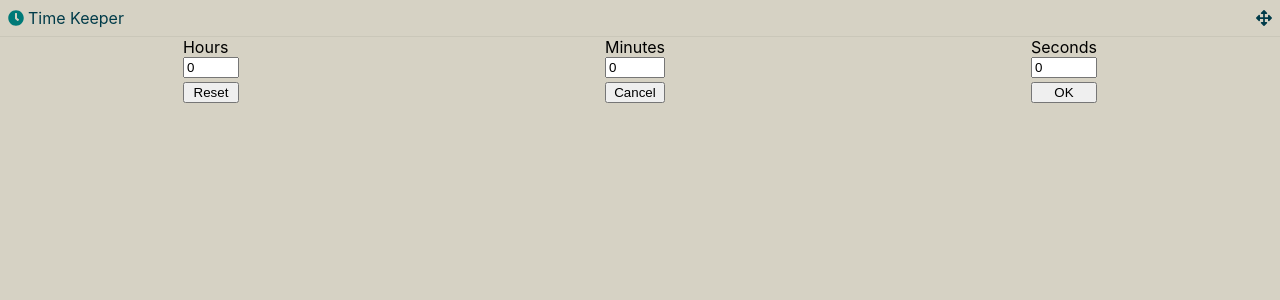
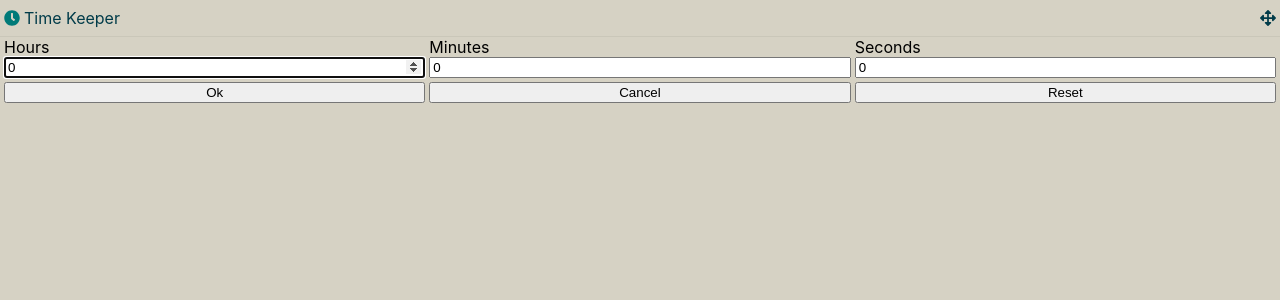
Before and after one commit to luckysoni/ticky, a React (Create React App) app: page / in a window 1280 px wide. Shown: the top 300 px of the page. Built offline with nearby package versions, Linux system fonts and the light colour scheme.

Commit message:
Accessibility

```diff
--- a/src/App.css
+++ b/src/App.css
@@ -50,6 +50,24 @@
   color: #007a78;
 }
 
+.EditCountdownForm {
+  display: grid;
+  grid-template-columns: repeat(3, 1fr);
+  grid-column-gap: 4px;
+  grid-row-gap: 4px;
+  padding: 0 4px;
+}
+
+.SrOnly {
+  position: absolute !important;
+  height: 1px;
+  width: 1px;
+  overflow: hidden;
+  clip: rect(1px 1px 1px 1px);
+  clip: rect(1px, 1px, 1px, 1px);
+}
+
+/* Animations */
 @keyframes blink {
   0%,
   49% {
@@ -63,19 +81,9 @@
   }
 }
 
-.EditActionButton {
-  margin-top: 4px;
+/* Accessibility */
+@media screen and (prefers-reduced-motion: reduce) {
+  .AlmostGone {
+    animation: none;
+  }
 }
-
-.Wrapper {
-  position: relative;
-}
-
-.SetCountdownScreenWrapper {
-  position: absolute;
-  top: 0;
-  left: 0;
-  bottom: 0;
-  right: 0;
-  background: #d6d2c4;
-}
--- a/src/App.tsx
+++ b/src/App.tsx
@@ -7,6 +7,7 @@ import {exhaustive} from './helpers/exhaustive'
 import './App.css'
 import {useHotkeys} from 'react-hotkeys-hook'
 import {addIfClassNames, addMaybeClassName} from './helpers/classnames'
+import {mkHtmlAttribute} from './helpers/dom'
 
 export function App() {
   const [showSetCountdownScreen, setShowSetCountdownScreen] = useState(true)
@@ -14,33 +15,40 @@ export function App() {
 
   return (
     <Wrapper>
-      <div className="Wrapper">
-        <CountdownScreen fromMs={fromMs} setShowSetCountdownScreen={setShowSetCountdownScreen} />
+      <CountdownScreen
+        fromMs={fromMs}
+        setShowSetCountdownScreen={setShowSetCountdownScreen}
+        showSetCountdownScreen={showSetCountdownScreen}
+      />
       {showSetCountdownScreen ? (
-          <div className="SetCountdownScreenWrapper">
         <SetCountdownScreen
           onHide={() => setShowSetCountdownScreen(false)}
           fromMs={fromMs}
           setFromMs={setFromMs}
         />
-          </div>
       ) : null}
-      </div>
     </Wrapper>
   )
 }
 
+type ScreenReaderMessagesT = 'empty-countdown-cannot-be-started' | null
+
 function CountdownScreen({
   fromMs,
+  showSetCountdownScreen,
   setShowSetCountdownScreen
 }: {
   fromMs: number
+  showSetCountdownScreen: boolean
   setShowSetCountdownScreen: React.Dispatch<React.SetStateAction<boolean>>
 }) {
   const intervalRef = useRef<NodeJS.Timeout | null>(null)
   const [currentMs, setCurrentMs] = useState(fromMs)
   const [state, setState] = useState<'paused' | 'counting'>('paused')
   const [toggleState, setToggleState] = useState(false)
+  const [screenReaderMessageType, setScreenReaderMessageType] =
+    useState<ScreenReaderMessagesT>(null)
+  const isHidden = showSetCountdownScreen
 
   useHotkeys('s', () => setToggleState(true))
   useHotkeys('r', () => onReset())
@@ -82,7 +90,10 @@ function CountdownScreen({
 
   function onStart() {
     if (currentMs > 0) {
+      setScreenReaderMessageType(null)
       setState('counting')
+    } else {
+      setScreenReaderMessageType('empty-countdown-cannot-be-started')
     }
   }
 
@@ -109,7 +120,7 @@ function CountdownScreen({
         if (currentMs > 0 && (intervalRef.current === null || intervalRef.current === undefined)) {
           intervalRef.current = setInterval(() => {
             setCurrentMs(prevMs => prevMs - 1000)
-          }, 1000)
+          }, 999)
         }
         break
       case 'paused':
@@ -123,11 +134,20 @@ function CountdownScreen({
     }
   }, [currentMs, state])
 
+  const startButtonAriaLabel = currentMs === fromMs ? 'Start' : 'Resume'
+
   return (
+    <div style={{display: isHidden ? 'none' : 'block'}}>
+      <ScreenReaderMessages screenReaderMessageType={screenReaderMessageType} />
       <Flex justifyContent="space-between" alignItems="center">
-      <CountDown remainingMs={currentMs} onEdit={onEdit} isPaused={state === 'paused'} />
-      <Flex flexDirection="column" className="ButtonGroup">
-        <button onClick={onStart} aria-label="Start">
+        <CountDown
+          remainingMs={currentMs}
+          onEdit={onEdit}
+          isPaused={state === 'paused'}
+          fromMs={fromMs}
+        />
+        <Flex flexDirection="column" className="ButtonGroup" role="button-group">
+          <button onClick={onStart} aria-label={startButtonAriaLabel}>
             <FontAwesomeIcon
               icon={faPlay}
               className={addMaybeClassName(
@@ -150,14 +170,40 @@ function CountdownScreen({
           </button>
         </Flex>
       </Flex>
+    </div>
   )
 }
 
+function ScreenReaderMessages({
+  screenReaderMessageType
+}: {
+  screenReaderMessageType: ScreenReaderMessagesT
+}) {
+  return (
+    <span role="alert" className="SrOnly">
+      {message(screenReaderMessageType)}
+    </span>
+  )
+}
+
+function message(screenReaderMessageType: ScreenReaderMessagesT) {
+  switch (screenReaderMessageType) {
+    case null:
+      return null
+    case 'empty-countdown-cannot-be-started':
+      return 'Set a countdown before it can be started'
+    default:
+      return exhaustive(screenReaderMessageType)
+  }
+}
+
 function CountDown({
+  fromMs,
   remainingMs,
   isPaused,
   onEdit
 }: {
+  fromMs: number
   remainingMs: number
   isPaused: boolean
   onEdit: () => void
@@ -168,10 +214,33 @@ function CountDown({
     [isPaused, 'isPaused']
   ])
 
+  /*
+    Annouce the timer if:
+    1. We just started. This lets the user know the starting position.
+    2. Every 3 seconds. This is to ensure there is enough time for the screen reader to read.
+    3. The countdown ended
+    4. Countdown is paused
+   */
+
+  const shouldAnnounce =
+    (remainingMs / 1000) % 3 === 0 || remainingMs === fromMs || remainingMs === 0 || isPaused
+
+  const ariaLiveAttr = mkHtmlAttribute('aria-live', shouldAnnounce ? 'assertive' : 'off')
+  const roleAttr = mkHtmlAttribute('role', shouldAnnounce ? 'alert' : null)
+
   return (
-    <button className={addMaybeClassName('Timer', classNames)} onClick={onEdit}>
+    <>
+      <span {...roleAttr} {...ariaLiveAttr} className="SrOnly">
+        {toHumanHearable(remainingMs, isPaused)}
+      </span>
+      <button
+        className={addMaybeClassName('Timer', classNames)}
+        onClick={onEdit}
+        aria-label="Edit countdown"
+      >
         {msToHumanReadable(remainingMs)}
       </button>
+    </>
   )
 }
 
@@ -215,19 +284,23 @@ function SetCountdownScreen({
     setSeconds(initialSeconds)
   }
 
-  function onCancelEditing() {
+  function onCancel() {
     onHide()
   }
 
   return (
-    <form onSubmit={onSubmit} onReset={onReset}>
-      <Flex alignItems="flex-end" justifyContent="space-around">
+    <form onSubmit={onSubmit} onReset={onReset} className="EditCountdownForm">
       <Flex flexDirection="column">
         <label htmlFor="hours">Hours</label>
-          <input id="hours" type="number" min="0" max="23" onChange={onChangeHours} value={hours} />
-          <button type="reset" className="EditActionButton">
-            Reset
-          </button>
+        <input
+          id="hours"
+          type="number"
+          min="0"
+          max="23"
+          onChange={onChangeHours}
+          value={hours}
+          autoFocus
+        />
       </Flex>
 
       <Flex flexDirection="column">
@@ -240,9 +313,6 @@ function SetCountdownScreen({
           value={minutes}
           onChange={onChangeMinutes}
         />
-          <button type="button" onClick={onCancelEditing} className="EditActionButton">
-            Cancel
-          </button>
       </Flex>
 
       <Flex flexDirection="column">
@@ -255,11 +325,15 @@ function SetCountdownScreen({
           value={seconds}
           onChange={onChangeSeconds}
         />
-          <button type="submit" className="EditActionButton">
-            OK
+      </Flex>
+
+      <button type="submit">Ok</button>
+
+      <button type="button" onClick={onCancel}>
+        Cancel
       </button>
-        </Flex>
-      </Flex>
+
+      <button type="reset">Reset</button>
     </form>
   )
 }
@@ -274,6 +348,30 @@ export function toMs(hours: number, minutes: number, seconds: number) {
 export function msToHumanReadable(ms: number) {
   const {hours, minutes, seconds} = toClock(ms)
   return `${pad(hours)}:${pad(minutes)}:${pad(seconds)}`
+}
+
+export function toHumanHearable(ms: number, isPaused: boolean) {
+  const {hours, minutes, seconds} = toClock(ms)
+
+  if (hours === 0 && minutes === 0 && seconds === 0) {
+    return 'Countdown ended'
+  }
+
+  if (isPaused) {
+    return 'Countdown paused'
+  }
+
+  const messages = [
+    hours !== 0 ? `${hours} ${plural('hour', hours)}` : null,
+    minutes !== 0 ? `${minutes} ${plural('minute', minutes)}` : null,
+    seconds !== 0 ? `${seconds} ${plural('second', seconds)}` : null
+  ]
+
+  return messages.filter(msg => msg !== null).join(' ')
+}
+
+function plural(word: string, num: number) {
+  return num > 1 ? `${word}s` : word
 }
 
 export function toClock(ms: number) {
--- a/src/flex/index.tsx
+++ b/src/flex/index.tsx
@@ -1,91 +1,81 @@
 /* @flow */
 
-import { ReactNode, CSSProperties } from "react";
+import {ReactNode, CSSProperties} from 'react'
+import {mkHtmlAttribute} from '../helpers/dom'
 
 type JustifyContentT =
-  | "flex-start"
-  | "flex-end"
-  | "center"
-  | "space-between"
-  | "space-around"
-  | "space-evenly"
-  | "initial"
-  | "inherit";
+  | 'flex-start'
+  | 'flex-end'
+  | 'center'
+  | 'space-between'
+  | 'space-around'
+  | 'space-evenly'
+  | 'initial'
+  | 'inherit'
 
-type FlexWrapT = "wrap" | "nowrap" | "wrap-reverse";
+type FlexWrapT = 'wrap' | 'nowrap' | 'wrap-reverse'
 
 type AlignItemsT =
-  | "stretch"
-  | "center"
-  | "flex-start"
-  | "flex-end"
-  | "baseline"
-  | "initial"
-  | "inherit";
+  | 'stretch'
+  | 'center'
+  | 'flex-start'
+  | 'flex-end'
+  | 'baseline'
+  | 'initial'
+  | 'inherit'
 
-export type FlexDirectionT = "row" | "column";
+export type FlexDirectionT = 'row' | 'column'
 
 type StyleProps = {
-  flexDirection?: FlexDirectionT | null;
-  justifyContent?: JustifyContentT | null;
-  flexWrap?: FlexWrapT | null;
-  alignItems?: AlignItemsT | null;
-  flex?: string;
-};
+  flexDirection?: FlexDirectionT | null
+  justifyContent?: JustifyContentT | null
+  flexWrap?: FlexWrapT | null
+  alignItems?: AlignItemsT | null
+  flex?: string
+}
 
 type Props = {
-  children?: ReactNode;
-  className?: string;
-  dataTest?: string;
-} & StyleProps;
+  children?: ReactNode
+  className?: string
+  role?: string
+} & StyleProps
 
 export function Flex(props: Props) {
-  const {
-    className,
+  const {className, justifyContent, flexDirection, flexWrap, alignItems, flex, role} =
+    props
+
+  const styles = buildStyles({
+    display: 'flex',
     justifyContent,
     flexDirection,
     flexWrap,
     alignItems,
-    flex,
-    dataTest,
-  } = props;
-
-  const styles = buildStyles({
-    display: "flex",
-    justifyContent,
-    flexDirection,
-    flexWrap,
-    alignItems,
-    flex,
-  });
+    flex
+  })
 
   return (
-    <div
-      className={className}
-      style={styles as CSSProperties}
-      data-test={dataTest}
-    >
+    <div className={className} style={styles as CSSProperties} {...mkHtmlAttribute('role', role)}>
       {props.children}
     </div>
-  );
+  )
 }
 
-type StylePropKeys = keyof StyleProps | "display";
+type StylePropKeys = keyof StyleProps | 'display'
 
 function buildStyles(stylesObj: {
-  [K in StylePropKeys]: string | null | undefined;
+  [K in StylePropKeys]: string | null | undefined
 }) {
-  const keys = Object.keys(stylesObj) as StylePropKeys[];
+  const keys = Object.keys(stylesObj) as StylePropKeys[]
   return keys.reduce(
     (styles, styleKey) => {
       const value = stylesObj[styleKey]
       if (value !== null && value !== undefined) {
-        styles[styleKey] = value;
+        styles[styleKey] = value
       }
-      return styles;
+      return styles
     },
     {} as Partial<{
-      [K in StylePropKeys]: string;
+      [K in StylePropKeys]: string
     }>
-  );
+  )
 }
--- /dev/null
+++ b/src/helpers/dom.ts
@@ -0,0 +1,7 @@
+export function mkHtmlAttribute(key: string, value?: string | null) {
+  if (value === null || value === undefined) {
+    return {}
+  }
+
+  return {[key]: value}
+}
--- a/src/wrapper/index.tsx
+++ b/src/wrapper/index.tsx
@@ -1,19 +1,20 @@
-import { faArrowsAlt, faClock } from "@fortawesome/free-solid-svg-icons";
-import { FontAwesomeIcon } from "@fortawesome/react-fontawesome";
-import { ReactNode } from "react";
-import { Flex } from "../flex";
+import {faArrowsAlt, faClock} from '@fortawesome/free-solid-svg-icons'
+import {FontAwesomeIcon} from '@fortawesome/react-fontawesome'
+import {ReactNode} from 'react'
+import {Flex} from '../flex'
 import './wrapper.css'
 
-export function Wrapper({ children }: { children: ReactNode }) {
+export function Wrapper({children}: {children: ReactNode}) {
   return (
     <div className="App">
       <div className="DragAnchor">
         <Flex alignItems="center">
-          <FontAwesomeIcon icon={faClock} className="AppIcon" /> Time Keeper
+          <FontAwesomeIcon icon={faClock} className="AppIcon" />{' '}
+          <h1 className="AppTitle">Time Keeper</h1>
         </Flex>
         <FontAwesomeIcon icon={faArrowsAlt} />
       </div>
       {children}
     </div>
-  );
+  )
 }
--- a/src/wrapper/wrapper.css
+++ b/src/wrapper/wrapper.css
@@ -2,6 +2,13 @@
   background-color: #d6d2c4;
   width: 100vw;
   height: 100vh;
+}
+
+.AppTitle {
+  font-size: 16px;
+  font-weight: normal;
+  margin: 0;
+  padding: 0;
 }
 
 .AppIcon {
@@ -15,7 +22,7 @@
   /* make app dragable */
   -webkit-app-region: drag;
   background-color: #d6d2c4;
-  padding: 8px;
+  padding: 8px 4px;
   display: flex;
   align-items: center;
   justify-content: space-between;
```
Also changed, not shown: 1 other file (tests, documents, lock files or other folders). Lines whose indentation alone changed are shown as unchanged.
